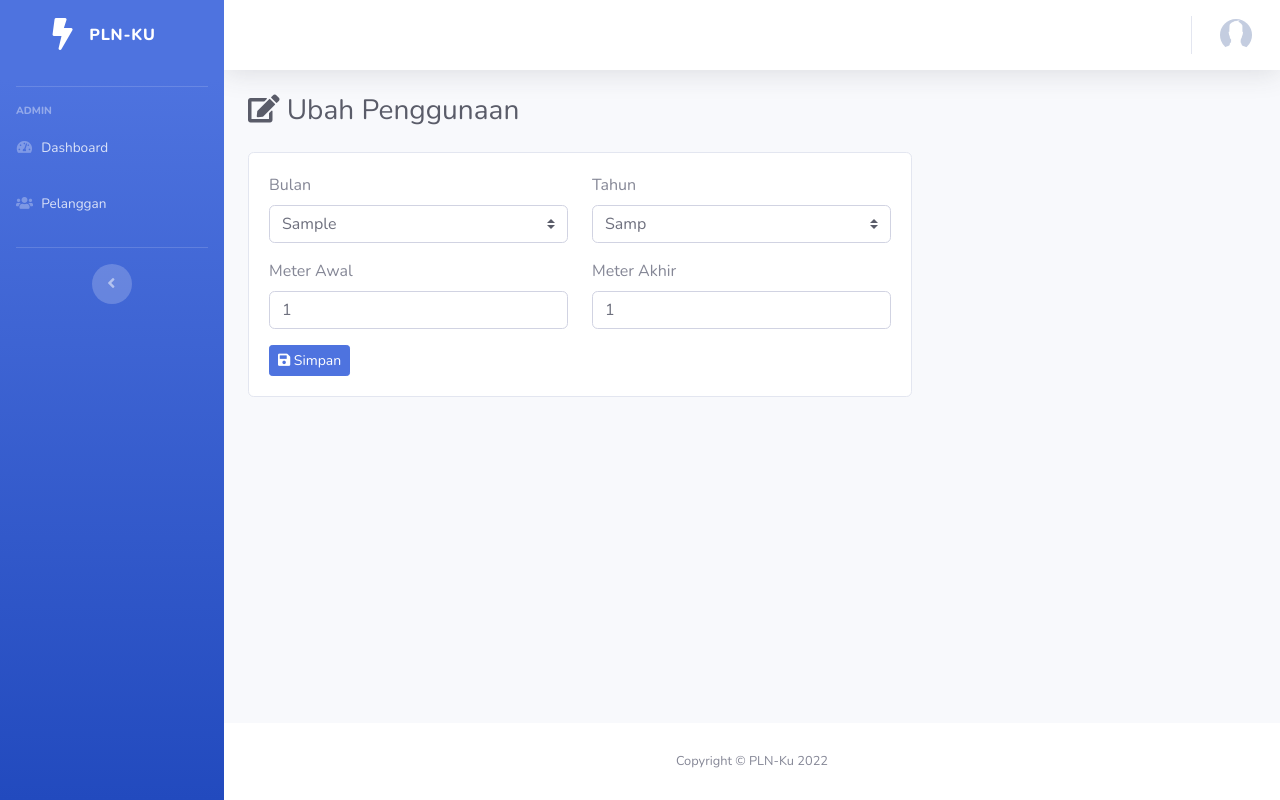
After one commit to yhaae01/pln, a CodeIgniter app: page /pln/pelanggan/ubah_penggunaan/1 in a window 1280 px wide. The commit adds this page. Run offline with CodeIgniter, Linux system fonts and the light colour scheme; a user stored in the database is signed in; data comes from the database, SQL or seed files in the repository; tables that the repository leaves empty hold one stand-in row (values such as "Sample post").

Commit message:
Menambahkan ubah penggunaan

```diff
--- a/application/controllers/Pelanggan.php
+++ b/application/controllers/Pelanggan.php
@@ -79,6 +79,40 @@ class Pelanggan extends CI_Controller
         }
     }
 
+    public function ubah_penggunaan($id_penggunaan)
+    {
+        $data['user'] = $this->db->get_where('pelanggan', [
+            'username' => $this->session->userdata('username')
+        ])->row_array();
+        $data['title'] = 'Ubah Penggunaan';
+        $data['penggunaan'] = $this->pelanggan->getPenggunaanById($id_penggunaan);
+
+        $this->form_validation->set_rules('bulan', 'Bulan', 'required|trim',[
+            'required'   => 'Bulan harus diisi!'
+        ]);
+        $this->form_validation->set_rules('tahun', 'Tahun', 'required|trim',[
+            'required'   => 'Tahun harus diisi!'
+        ]);
+        $this->form_validation->set_rules('meter_awal', 'meter_awal', 'required|trim|numeric',[
+            'required'   => 'Nama Lengkap harus diisi!',
+            'numeric'    => 'Meter Awal harus angka!'
+        ]);
+        $this->form_validation->set_rules('meter_akhir', 'meter_akhir', 'required|trim|numeric',[
+            'required'   => 'Nama Lengkap harus diisi!',
+            'numeric'    => 'Meter Akhir harus angka!'
+        ]);
+
+        if ($this->form_validation->run() == FALSE) {
+            $this->load->view('templates/header', $data);
+            $this->load->view('templates/sidebar', $data);
+            $this->load->view('templates/topbar', $data);
+            $this->load->view('pelanggan/penggunaan/ubah_penggunaan', $data);
+            $this->load->view('templates/footer');
+        } else {
+            $this->pelanggan->ubah_penggunaan();
+        }
+    }
+
     public function hapus_penggunaan($id_penggunaan)
     {
         $this->pelanggan->hapus_penggunaan($id_penggunaan);
--- a/application/models/Pelanggan_model.php
+++ b/application/models/Pelanggan_model.php
@@ -13,6 +13,11 @@ class Pelanggan_model extends CI_Model
     public function getUserById($id_pelanggan)
     {
         return $this->db->get_where('pelanggan', ['id_pelanggan' => $id_pelanggan])->row_array();
+    }
+
+    public function getPenggunaanById($id_penggunaan)
+    {
+        return $this->db->get_where('penggunaan', ['id_penggunaan' => $id_penggunaan])->row_array();
     }
 
     public function tambah_penggunaan()
@@ -33,6 +38,28 @@ class Pelanggan_model extends CI_Model
         redirect('pelanggan/penggunaan');
     }
 
+    public function ubah_penggunaan()
+    {
+        $id_penggunaan = $this->input->post('id_penggunaan', true);
+        $data = [
+            'bulan'         => $this->input->post('bulan', true),
+            'tahun'         => $this->input->post('tahun', true),
+            'meter_awal'    => $this->input->post('meter_awal', true),
+            'meter_akhir'   => $this->input->post('meter_akhir', true),
+        ];
+
+        $this->db->where('id_penggunaan', $id_penggunaan);
+        $this->db->update('penggunaan', $data);
+
+        $this->session->set_flashdata(
+            'message',
+            '<div class="alert alert-success" role="alert">
+            Data penggunaan berhasil diubah.
+            </div>'
+        );
+        redirect('pelanggan/penggunaan');
+    }
+
     public function hapus_penggunaan($id_penggunaan)
     {
         $this->db->delete('penggunaan', ['id_penggunaan' => $id_penggunaan]);
--- a/application/views/pelanggan/penggunaan/index.php
+++ b/application/views/pelanggan/penggunaan/index.php
@@ -45,7 +45,7 @@
                             <td><?= $p['meter_awal']; ?></td>
                             <td><?= $p['meter_akhir']; ?></td>
                             <td class="text-center">
-                                <a href="<?= base_url('pelanggan/ubah_penggunaan/') . $p['id_pelanggan'] ?>" class="badge badge-warning"><span class="fas fa-edit"></span> ubah</a>
+                                <a href="<?= base_url('pelanggan/ubah_penggunaan/') . $p['id_penggunaan'] ?>" class="badge badge-warning"><span class="fas fa-edit"></span> ubah</a>
                                 <a href="#" data-toggle="modal" data-target="#modalHapus<?= $p['id_penggunaan']; ?>" class="badge badge-danger"><span class="fas fa-trash"></span> delete</a>
                             </td>
                         </tr>
--- /dev/null
+++ b/application/views/pelanggan/penggunaan/ubah_penggunaan.php
@@ -0,0 +1,69 @@
+    <!-- Begin Page Content -->
+    <div class="container-fluid">
+
+        <!-- Page Heading -->
+        <h1 class="h3 mb-4 text-gray-800"><span class="fas fa-edit"></span> <?= $title; ?></h1>
+
+        <div class="row">
+            <div class="col-lg-8">
+                <div class="card">
+                    <div class="card-body">
+                        <form action="" method="post">
+                            <input type="hidden" name="id_penggunaan" value="<?= $penggunaan['id_penggunaan'] ?>">
+                            <div class="form-group row">
+                                <div class="col-sm-6 mb-3 mb-sm-0">
+                                    <label for="">Bulan</label>
+                                    <select name="bulan" class='form-select custom-select'>
+                                        <option value="<?= $penggunaan['bulan'] ?>"><?= $penggunaan['bulan'] ?></option>
+                                        <?php
+                                            $bulan = ["Januari","Februari","Maret","April","Mei","Juni","Juli","Agustus","September","Oktober","November","Desember"];
+                                            $jlh_bulan=count($bulan);
+                                            for($i = 0; $i < $jlh_bulan; $i += 1){
+                                                echo"<option value=$bulan[$i]> $bulan[$i] </option>";
+                                            }
+                                        ?>
+                                    </select>
+                                    <?= form_error('bulan', '<small class="text-danger">', '</small>') ?>
+                                </div>
+                                <div class="col-sm-6 mb-3 mb-sm-0">
+                                    <label for="">Tahun</label>
+                                    <select name='tahun' class='form-select custom-select'>
+                                        <option value="<?= $penggunaan['tahun'] ?>"><?= $penggunaan['tahun'] ?></option>
+                                        <?php
+                                        $now = date('Y');
+                                        $until = date('Y') + 10;
+                                            for($i = $now; $i <= $until; $i++){
+                                                echo "<option value='$i'> $i </option>";
+                                            }
+                                        ?>
+                                    </select>
+                                    <?= form_error('tahun', '<small class="text-danger">', '</small>') ?>
+                                </div>
+                            </div>
+
+                            <div class="form-group row">
+                                <div class="col-sm-6 mb-3 mb-sm-0">
+                                    <label for="">Meter Awal</label>
+                                    <input type="text" name="meter_awal" class="form-control form-control-user" id="meter_awal"
+                                        value="<?= $penggunaan['meter_awal'] ?>">
+                                        <?= form_error('meter_awal', '<small class="text-danger">', '</small>') ?>
+                                </div>
+                                <div class="col-sm-6 mb-3 mb-sm-0">
+                                    <label for="">Meter Akhir</label>
+                                    <input type="text" name="meter_akhir" class="form-control form-control-user" id="meter_akhir"
+                                        value="<?= $penggunaan['meter_akhir'] ?>">
+                                        <?= form_error('meter_akhir', '<small class="text-danger">', '</small>') ?>
+                                </div>
+                            </div>
+                            <button type="submit" class="btn btn-primary btn-sm"><span class="fas fa-save"></span> Simpan</button>
+                        </form>
+                    </div>
+                </div>
+            </div>
+        </div>
+
+    </div>
+    <!-- /.container-fluid -->
+
+</div>
+<!-- End of Main Content -->
```
